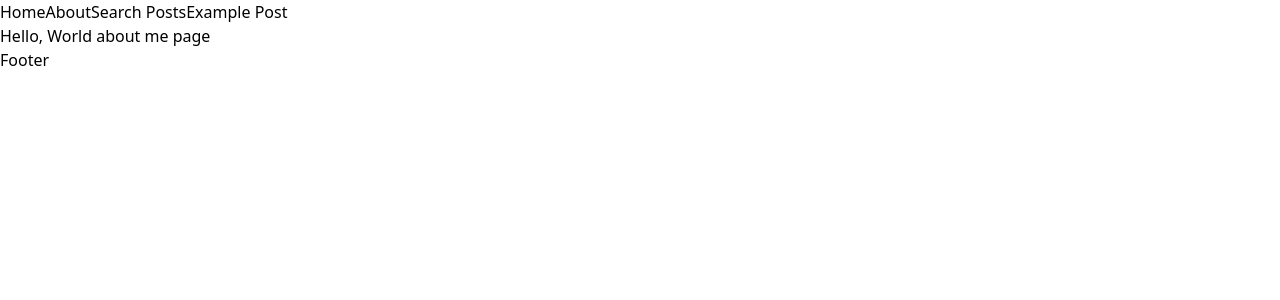
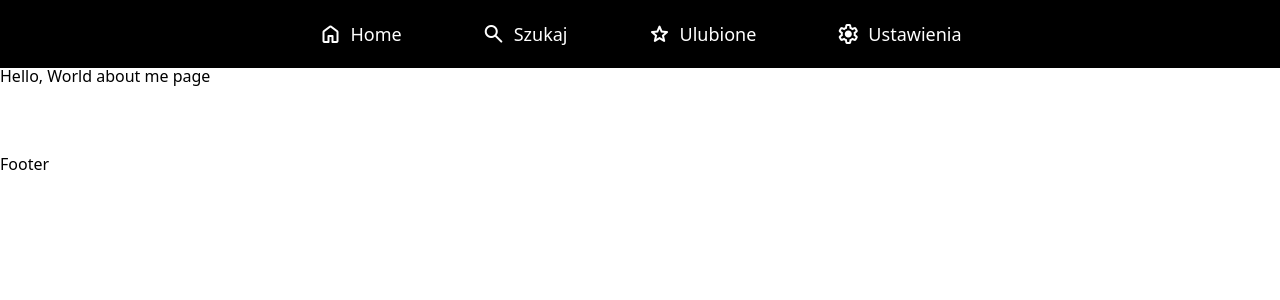
Before and after one commit to CheryX/cramer, a Next.js app: page /about in a window 1280 px wide. Shown: the top 300 px of the page. Built offline with nearby package versions, Linux system fonts and the light colour scheme.

Commit message:
Dark mode

```diff
--- a/components/Header.tsx
+++ b/components/Header.tsx
@@ -1,8 +1,43 @@
 /* eslint-disable @next/next/no-img-element */
 import Image from "next/image";
+import Link from "next/link";
+import {useTheme} from 'next-themes'
 
 export default function Header() {
+	const {theme, setTheme} = useTheme()
 	return (
-		<header>dupa</header>
+		<nav className='w-full fixed bottom-0 lg:top-0 h-16 z-20 '>
+			<ul id="nav" className='flex row justify-around lg:justify-center bg-black text-white px-6'>
+
+				<li>
+					<Link href="/"><a className="nav-item">
+						<span className="material-symbols-rounded">home</span>
+						<span className="nav-tooltip">Home</span>
+					</a></Link>
+				</li>
+
+				<li>
+					<Link href="/posts/"><a className="nav-item">
+						<span className="material-symbols-rounded">search</span>
+						<span className="nav-tooltip">Szukaj</span>
+					</a></Link>
+				</li>
+
+				<li>
+					<Link href="/posts/example"><a className="nav-item">
+						<span className="material-symbols-rounded">star</span>
+						<span className="nav-tooltip">Ulubione</span>
+					</a></Link>
+				</li>
+
+				<li>
+					<button onClick={() => setTheme(theme === 'dark' ? 'light' : 'dark')} className="nav-item">
+						<span className="material-symbols-rounded">settings</span>
+						<span className="nav-tooltip">Ustawienia</span>
+					</button>
+				</li>
+
+			</ul>
+		</nav>
 	);
 }
--- a/components/Layout.tsx
+++ b/components/Layout.tsx
@@ -1,21 +1,15 @@
 import Link from 'next/link'
 import React from 'react'
+import Header from './Header'
 
 type Props = { children: React.ReactNode }
 
 export default function Layout({ children }: Props) {
 	return (
 		<>
-			<nav className='header'>
+			<Header />
 
-				<Link href={'/'}><a>Home</a></Link>
-				<Link href={'/about'}><a>About</a></Link>
-				<Link href={'/posts'}><a>Search Posts</a></Link>
-				<Link href={'/posts/example'}><a>Example Post</a></Link>
-
-			</nav>
-
-			<main>
+			<main className='pb-16 lg:pt-16'>
 				{children}
 			</main>
 
--- /dev/null
+++ b/components/PostCard.tsx
@@ -0,0 +1,19 @@
+import Link from 'next/link'
+import React from 'react'
+import { PostData } from '../data/postData'
+import Header from './Header'
+
+type Props = {
+    title: string,
+    excerpt: string,
+    tags?: string[]
+}
+
+export default function PostCard(frontMatter: Props) {
+	return (
+		<div className='p-5 w-70 outline h-60 mx-5'>
+			<h1 className='font-bold text-xl'>{frontMatter.title}</h1>
+			<p>{frontMatter.excerpt}</p>
+		</div>
+	)
+}
--- a/package.json
+++ b/package.json
@@ -10,9 +10,11 @@
   },
   "dependencies": {
     "@mdx-js/loader": "^2.1.3",
+    "@tailwindcss/forms": "^0.5.2",
     "gray-matter": "^4.0.3",
     "next": "12.2.5",
     "next-mdx-remote": "^4.1.0",
+    "next-themes": "^0.2.0",
     "react": "18.2.0",
     "react-dom": "18.2.0",
     "rss": "^1.2.2"
--- a/pages/_app.tsx
+++ b/pages/_app.tsx
@@ -1,8 +1,15 @@
 import '../styles/globals.css'
 import type { AppProps } from 'next/app'
+import { ThemeProvider } from 'next-themes'
 
 function MyApp({ Component, pageProps }: AppProps) {
-  return <Component {...pageProps} />
+  return (
+    <>
+      <ThemeProvider attribute="class">
+        <Component {...pageProps} />
+      </ThemeProvider>
+    </>
+  )
 }
 
 export default MyApp
--- a/pages/_document.tsx
+++ b/pages/_document.tsx
@@ -1,9 +1,12 @@
+/* eslint-disable @next/next/google-font-display */
 import { Html, Head, Main, NextScript } from 'next/document'
 
 export default function Document() {
   return (
     <Html lang="pl">
-      <Head />
+      <Head>
+      <link rel="stylesheet" href="https://fonts.googleapis.com/css2?family=Material+Symbols+Rounded:opsz,wght,FILL,GRAD@48,400,1,0" />
+      </Head>
       <body>
         <Main />
         <NextScript />
--- a/pages/about.tsx
+++ b/pages/about.tsx
@@ -1,4 +1,5 @@
 import type { NextPage } from 'next'
+import Header from '../components/Header'
 import Layout from '../components/Layout'
 import SEO from '../components/SEO'
 
@@ -6,6 +7,8 @@ const Home: NextPage = () => {
   return (
     <Layout>
       <SEO ogUrl={`https://c.mmusielik.xyz/about`} />
+
+
       Hello, World about me page
     </Layout>
   )
--- a/pages/index.tsx
+++ b/pages/index.tsx
@@ -3,38 +3,54 @@ import type { NextPage } from 'next'
 import Image from 'next/image';
 import Link from 'next/link';
 import Header from '../components/Header';
+import PostCard from '../components/PostCard';
 import SEO from '../components/SEO';
-import { getAllPostsData } from '../data/postData';
+import { getAllPostsData, Post } from '../data/postData';
 import generateRSS from '../data/rss';
 
-const Home: NextPage = () => {
+type Props = {
+  posts: Post[]
+}
+
+const Home = ({ posts }: Props) => {
   return (
-    <main>
+    <main className='landing-page'>
       <SEO ogUrl={`https://c.mmusielik.xyz/`} />
 
-      <section id="landing">
-        <div className="layer-blur">
+      <Header />
 
-            <div>
+      <main className='pb-16'>
 
-              <div className="flex items-center">
-                <Image src={'/favicon.png'} alt='Logo' className='brand-logo' width={100} height={100}/>
-                <span className='title'>CRAMER</span>
-              </div>
+        <section id="landing" className='min-h-fit text-center landing-bg text-white'>
 
-              <p className='text-white text-2xl italic mt-4'>Czyli jak przeżyć w szkole.</p>
-            </div>
+          <div className='px-5 py-10 lg:pb-28 lg:pt-40'>
 
-            <div className='hidden lg:block'>
-              <img src='./static/person.svg' alt='A person studying' className='w-[25rem]' />
-            </div>
+            <h1 className='text-2xl font-black lg:text-5xl'>Tworzymy notatki których i tak nikt nie używa</h1>
+            <p className='lg:text-2xl lg:mt-2'>Jeśli to cię zainspirowało to możesz notatki czytać</p>
 
-        </div>
-      </section>
+          </div>
 
-      <section id='top-posts'>
-        <h1>Wyróżnione notatki</h1>
-      </section>
+        </section>
+
+        <h1 className='lg:text-center mx-5 text-2xl font-black lg:text-5xl mt-10'>Najnowsze posty</h1>
+
+        <section id="posts" className='py-8 lg:py-16 flex overflow-x-scroll lg:overflow-hidden lg:justify-evenly'>
+
+          {posts.slice(0, 5).map((p, index) => (
+              <span key={index}>
+                <PostCard title={p.data.title} excerpt={p.data.excerpt} />
+              </span>
+            ))
+          }
+
+        </section>
+
+        <section id='about'>
+          about us
+        </section>
+
+        <section id="quick_access"></section>
+      </main>
 
     </main>
   )
--- a/pages/posts.tsx
+++ b/pages/posts.tsx
@@ -1,4 +1,5 @@
 import type { NextPage } from 'next'
+import Header from '../components/Header';
 import Layout from '../components/Layout'
 import SEO from '../components/SEO';
 import { getAllPostsData, Post } from '../data/postData';
--- a/pages/posts/[slug].tsx
+++ b/pages/posts/[slug].tsx
@@ -9,6 +9,7 @@ import { serialize } from 'next-mdx-remote/serialize'
 import { PostData, postFilePaths, POSTS_PATH } from '../../data/postData'
 import { GetStaticProps } from 'next'
 import SEO from '../../components/SEO'
+import Header from '../../components/Header'
 
 const components: any = [];
 
@@ -28,6 +29,7 @@ export default function PostPage({ source, frontMatter, slug }: Props) {
 		<Layout>
 
 			<SEO title={frontMatter.title} description={frontMatter.excerpt} ogUrl={`https://c.mmusielik.xyz/posts/${slug}`} />
+
 			<MDXRemote {...source} components={components} />
 
 		</Layout>
--- a/styles/globals.css
+++ b/styles/globals.css
@@ -3,30 +3,16 @@
 @tailwind utilities;
 
 .landing-bg { @apply bg-landing bg-cover bg-center bg-fixed }
-.landing-height { @apply min-h-fit lg:min-h-[90vh] }
+#landing > div { @apply bg-teal-500/40 backdrop-blur-sm }
 
-#landing {
-    @apply landing-height flex items-center justify-center landing-bg
+.nav-tooltip {
+    @apply ease-linear hidden lg:block ml-2 text-lg
 }
 
-.layer-blur {
-    @apply landing-height flex items-center justify-evenly w-full
-
-    py-10 px-5 md:px-10
-
-    bg-gradient-to-r from-primary-700/70 to-blue-500/70
-    backdrop-blur-[0.5rem]
-
+.nav-item {
+    @apply flex items-center justify-center p-5 lg:mx-5
 }
 
-.brand-logo {
-    @apply w-16 md:w-24 shadow-sm
+.landing-page > nav > ul {
+    @apply lg:bg-slate-800/50
 }
-
-.title {
-    @apply text-white text-5xl md:text-6xl font-black ml-2 lg:ml-4
-}
-
-#top-posts > h1 {
-    @apply text-center font-extrabold my-16 text-5xl
-}
--- a/tailwind.config.js
+++ b/tailwind.config.js
@@ -1,13 +1,17 @@
 /** @type {import('tailwindcss').Config} */
 module.exports = {
+  darkMode: 'class',
   content: [
     "./pages/**/*.{js,ts,jsx,tsx}",
     "./components/**/*.{js,ts,jsx,tsx}",
   ],
+  plugins: [
+    require('@tailwindcss/forms')
+  ],
   theme: {
     extend: {
       backgroundImage: {
-        'landing': "url(https://cheryx.github.io/cramer/static/school.jpg)",
+        'landing': "url(/static/school.jpg)",
       },
       colors: {
         primary: {
```
Also changed, not shown: 2 other files (tests, documents, lock files or other folders).
